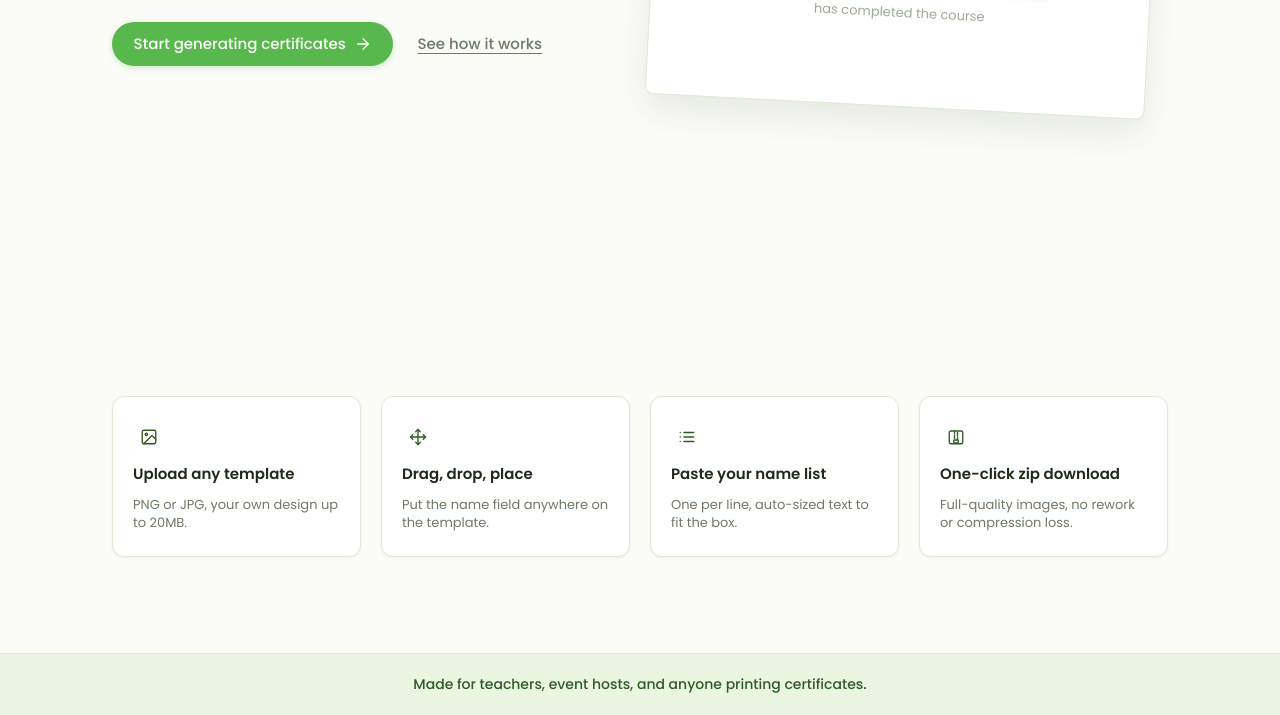
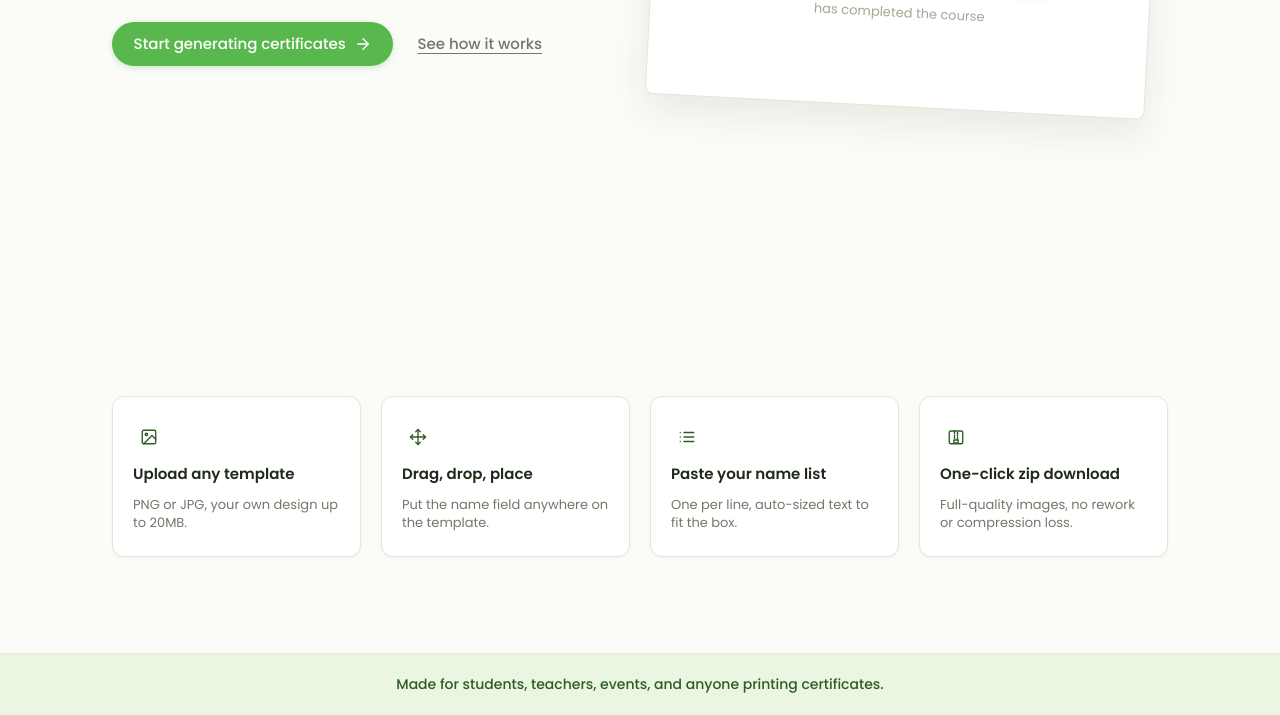
Before and after one commit to hermanjrubis/certify, a plain HTML site: page index.html in a window 1280 px wide. Shown: the part 484-1199 px from the top of the page. Drawn offline with Linux system fonts and the light colour scheme.

Commit message:
Update footer banner copy: add students and change event hosts to events

```diff
--- a/index.html
+++ b/index.html
@@ -167,7 +167,7 @@
     <!-- Bottom Mint Banner (Full width) -->
     <footer class="home-bottom-banner">
       <div class="home-container home-banner-inner">
-        <span class="home-bottom-text">Made for teachers, event hosts, and anyone printing certificates.</span>
+        <span class="home-bottom-text">Made for students, teachers, events, and anyone printing certificates.</span>
       </div>
     </footer>
 
```
